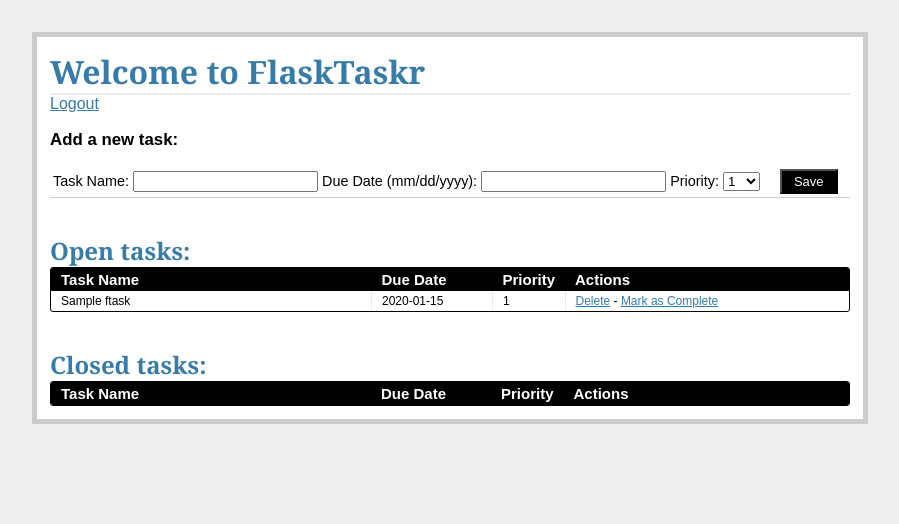
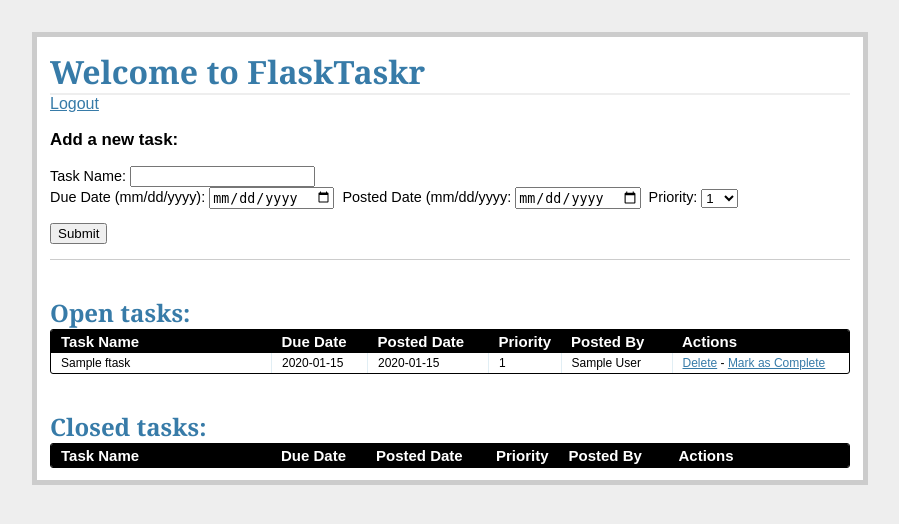
Before and after one commit to lukewrites/RealPython, a Flask app: page /tasks/ in a window 1280 px wide. Shown: the top 524 px of the page, without its empty margins (190-1089 px from the left). Run offline with Flask 2, Linux system fonts and the light colour scheme; a user stored in the database is signed in; tables that the repository leaves empty hold one stand-in row (values such as "Sample post"); lists and menus that the app fills with data are empty.

Commit message:
page 135, not working

```diff
--- a/FlaskTaskr/app/templates/tasks.html
+++ b/FlaskTaskr/app/templates/tasks.html
@@ -7,34 +7,11 @@
     <table>
       <tr>
         <form action="{{ url_for('new_task') }}" method="post">
-          <td>
-            <label>Task Name:</label>
-            <input name="name" type="text">
-          </td>
-          <td>
-            <label>Due Date (mm/dd/yyyy):</label>
-            <input name="due_date" type="text" width="120px">
-          </td>
-          <td>
-            <label>Priority:</label>
-            <select name="priority" width="100px">
-              <option value="1">1</option>
-              <option value="2">2</option>
-              <option value="3">3</option>
-              <option value="4">4</option>
-              <option value="5">5</option>
-              <option value="6">6</option>
-              <option value="7">7</option>
-              <option value="8">8</option>
-              <option value="9">9</option>
-              <option value="10">10</option>
-            </select>
-          </td>
-          <td>
-            &nbsp;
-            &nbsp;
-            <input class="button" type="submit" value="Save">
-          </td>
+            <p>{{ form.name.label }}: {{ form.name }}<br />
+            {{ form.due_date.label }}: {{ form.due_date }}&nbsp;
+            {{ form.posted_date.label }}: {{ form.posted_date }}&nbsp;
+            {{ form.priority.label }}: {{ form.priority }}</p>
+            <p><input type="submit" value="Submit"></p>
         </form>
       </tr>
     </table>
@@ -47,21 +24,25 @@
       <table>
         <thead>
           <tr>
-            <th width="300px"><strong>Task Name</strong></th>
-            <th width="100px"><strong>Due Date</strong></th>
+            <th width="200px"><strong>Task Name</strong></th>
+            <th width="75px"><strong>Due Date</strong></th>
+            <th width="100px"><strong>Posted Date</strong></th>
             <th width="50px"><strong>Priority</strong></th>
+            <th width="90px"><strong>Posted By</strong></th>
             <th><strong>Actions</strong></th>
           </tr>
         </thead>
         {% for o in open_tasks %}
           <tr>
-            <td width="300px">{{ o.name }}</td>
-            <td width="100px">{{ o.due_date }}</td>
+            <td width="200px">{{ o.name }}</td>
+            <td width="75px">{{ o.due_date }}</td>
+            <td width="100px">{{ o.posted_date }}</td>
             <td width="50px">{{ o.priority }}</td>
-            <td>
+            <td width="90px">{{ o.poster.name }}</td>
+              <td>
               <a href="{{ url_for('delete_entry', task_id = o.task_id) }}">Delete</a>  -
               <a href="{{ url_for('complete', task_id = o.task_id) }}">Mark as Complete</a>
-            </td>
+                </td>
           </tr>
         {% endfor %}
       </table>
@@ -75,17 +56,21 @@
       <table>
         <thead>
         <tr>
-          <th width="300px"><strong>Task Name</strong></th>
-          <th width="100px"><strong>Due Date</strong></th>
-          <th width="50px"><strong>Priority</strong></th>
-          <th><strong>Actions</strong></th>
-          </tr>
+            <th width="200px"><strong>Task Name</strong></th>
+            <th width="75px"><strong>Due Date</strong></th>
+            <th width="100px"><strong>Posted Date</strong></th>
+            <th width="50px"><strong>Priority</strong></th>
+            <th width="90px"><strong>Posted By</strong></th>
+            <th><strong>Actions</strong></th>
+        </tr>
         </thead>
         {% for c in closed_tasks %}
           <tr>
-            <td width="300px">{{ c.name }}</td>
-            <td width="100px">{{ c.due_date }}</td>
+            <td width="200px">{{ c.name }}</td>
+            <td width="75px">{{ c.due_date }}</td>
+            <td width="100px">{{ c.posted_date }}</td>
             <td width="50px">{{ c.priority }}</td>
+            <td width="90px">{{ c.poster.name }}</td>
           <td>
             <a href="{{ url_for('delete_entry', task_id = c.task_id) }}">Delete</a>
           </td>
--- a/FlaskTaskr/app/views.py
+++ b/FlaskTaskr/app/views.py
@@ -69,7 +69,9 @@ def new_task():
             form.name.data,
             form.due_date.data,
             form.priority.data,
-            '1'
+            form.posted_date.data,
+            '1',
+            '1'  # assigns user_id to '1'
         )
         db.session.add(new_task)
         db.session.commit()
```
